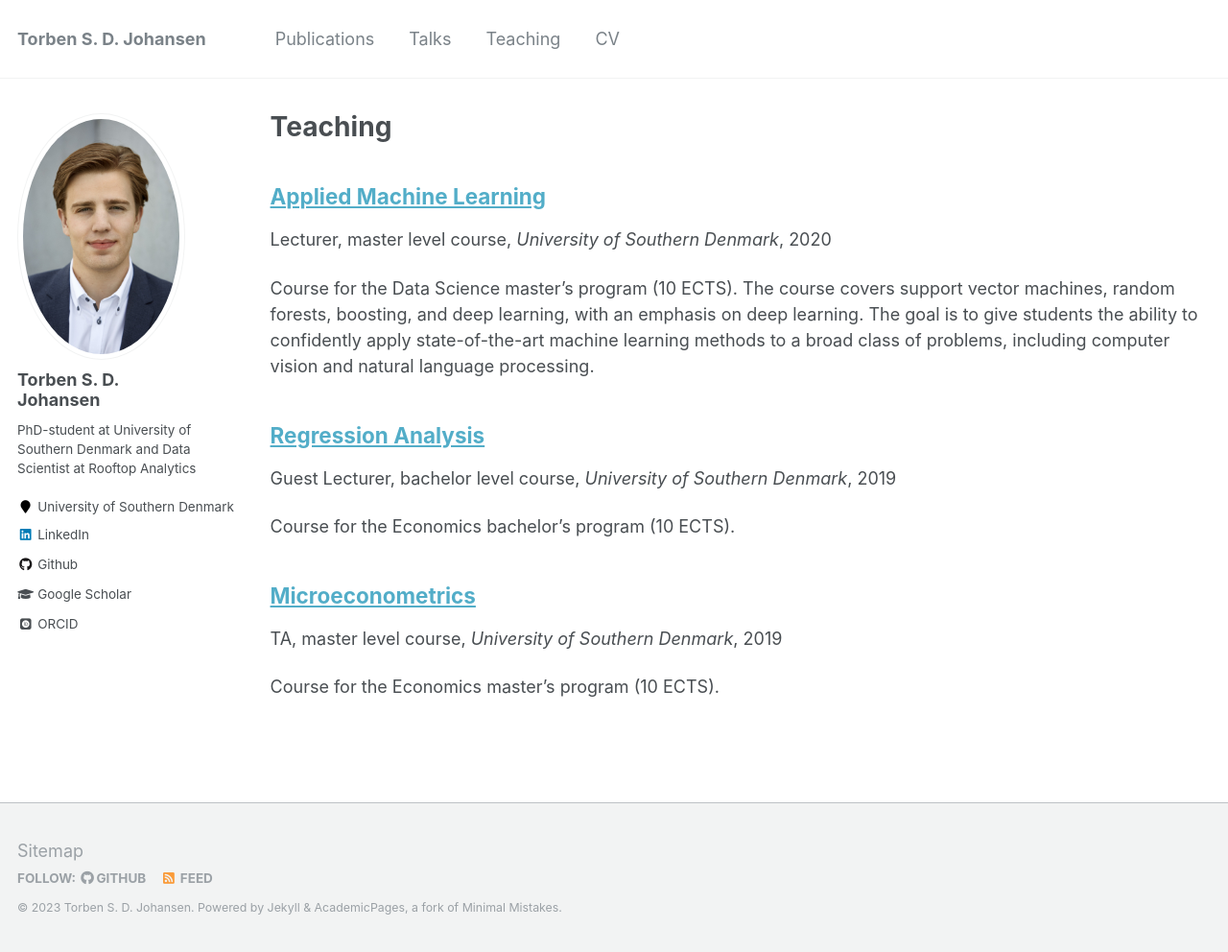
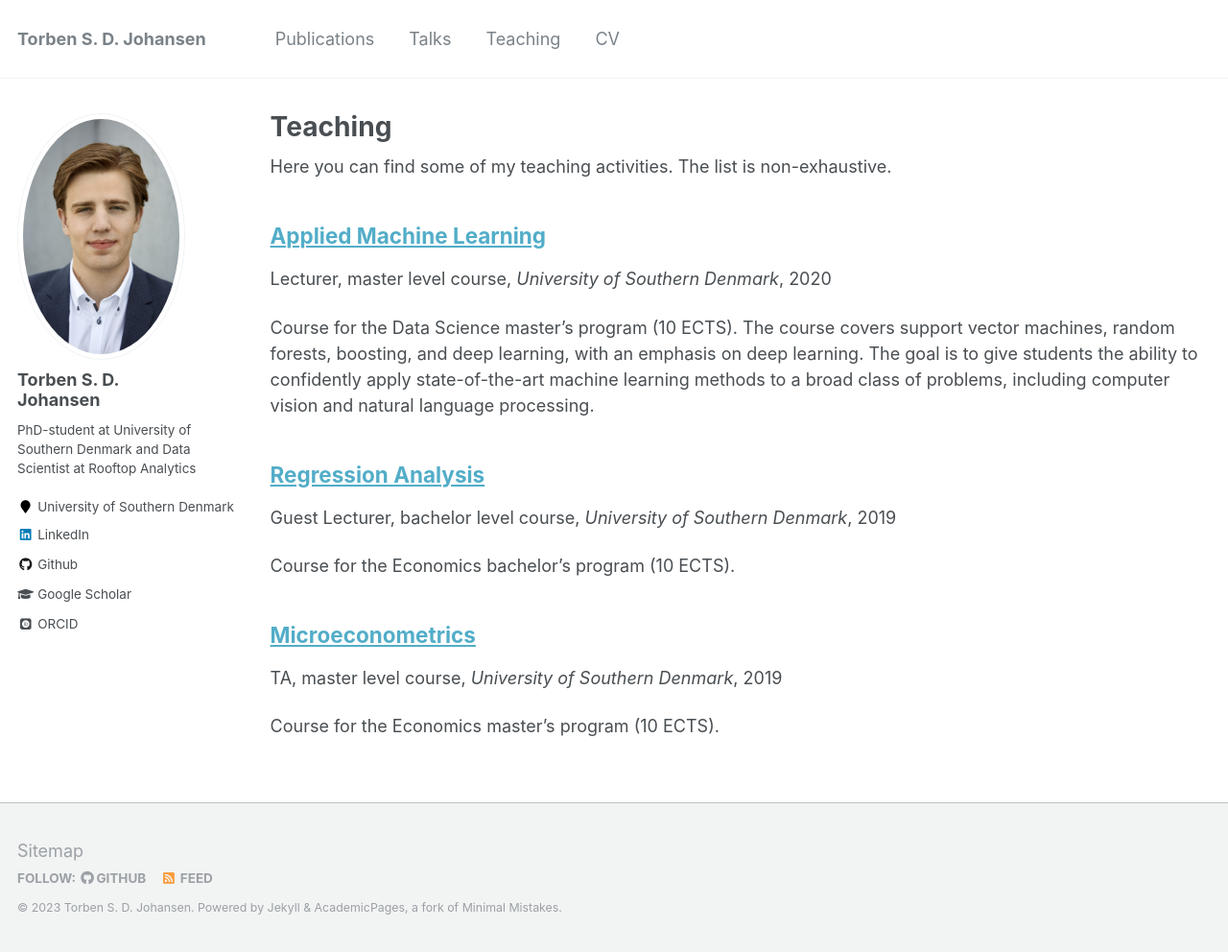
Before and after one commit to TorbenSDJohansen/TorbenSDJohansen.github.io, a Jekyll site: the page built from _pages/teaching.html, in a window 1280 px wide and 992 px high. Shown: the whole window at 96% size. Built offline with Jekyll 4.4.1, drawn with Linux system fonts in a browser that asks for light colours; some web fonts are replaced.

Commit message:
Update teaching.html

```diff
--- a/_pages/teaching.html
+++ b/_pages/teaching.html
@@ -5,6 +5,9 @@ permalink: /teaching/
 author_profile: true
 ---
 
+Here you can find some of my teaching activities.
+The list is non-exhaustive.
+
 {% include base_path %}
 
 {% for post in site.teaching reversed %}
```
